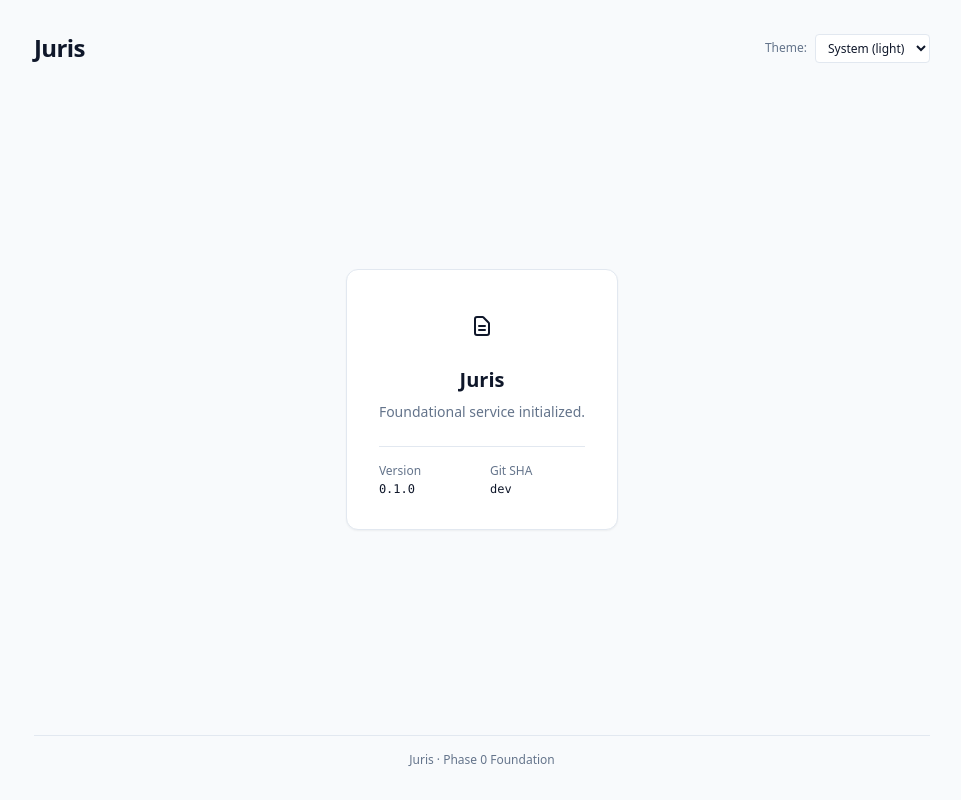
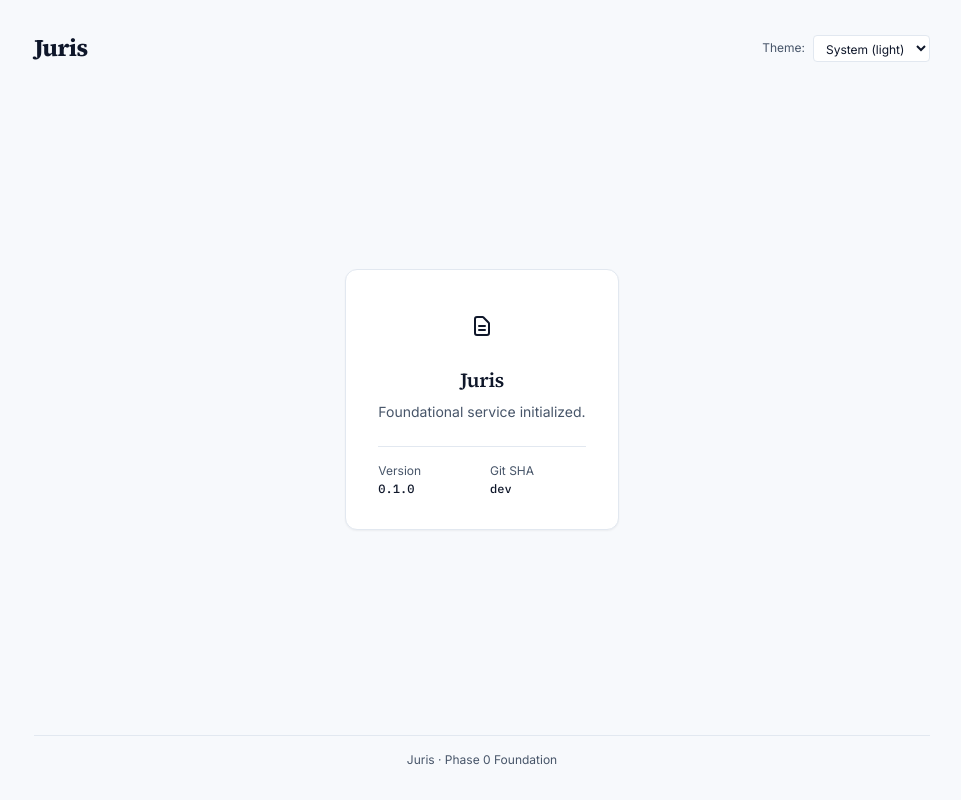
Before and after one commit to geetikavasistha-01/Juris, a React (Vite) app in the folder apps/web/: page / in a window 1280 px wide. Shown: the whole page, without its empty margins (158-1119 px from the left). Built offline with nearby package versions, Linux system fonts and the light colour scheme.

Commit message:
feat(web): configure self-hosted typography with Inter, Source Serif 4, and IBM Plex Mono

```diff
--- a/apps/web/package.json
+++ b/apps/web/package.json
@@ -10,7 +10,12 @@
     "typecheck": "tsc --noEmit"
   },
   "dependencies": {
+    "@fontsource-variable/inter": "^5.3.0",
+    "@fontsource-variable/source-serif-4": "^5.3.0",
+    "@fontsource/ibm-plex-mono": "^5.3.0",
     "@juris/shared": "workspace:*",
+    "echarts": "^6.1.0",
+    "lucide-react": "^1.52.0",
     "react": "^19.0.0",
     "react-dom": "^19.0.0"
   },
--- a/apps/web/src/index.css
+++ b/apps/web/src/index.css
@@ -1,31 +1,55 @@
+@import '@fontsource-variable/inter';
+@import '@fontsource-variable/source-serif-4';
+@import '@fontsource/ibm-plex-mono/400.css';
+@import '@fontsource/ibm-plex-mono/500.css';
+@import '@fontsource/ibm-plex-mono/600.css';
+
+@import './styles/tokens.css';
+
 @tailwind base;
 @tailwind components;
 @tailwind utilities;
 
 @layer base {
-  :root {
-    --background: #F8FAFC;
-    --surface: #FFFFFF;
-    --border: #E2E8F0;
-    --text: #0F172A;
-    --text-muted: #64748B;
-    --accent: #14B8A6;
-  }
-
-  .dark {
-    --background: #0F172A;
-    --surface: #1E293B;
-    --border: #334155;
-    --text: #F8FAFC;
-    --text-muted: #94A3B8;
-    --accent: #2DD4BF;
+  html {
+    font-family: var(--font-sans);
+    background-color: var(--bg);
+    color: var(--text);
+    -webkit-font-smoothing: antialiased;
+    -moz-osx-font-smoothing: grayscale;
+    font-size: 16px;
   }
 
   body {
-    background-color: var(--background);
+    background-color: var(--bg);
     color: var(--text);
-    font-family: system-ui, -apple-system, BlinkMacSystemFont, 'Segoe UI', Roboto, Oxygen, Ubuntu, Cantarell, sans-serif;
     margin: 0;
     padding: 0;
+    min-height: 100vh;
+  }
+
+  /* Document-like heading styles with Source Serif 4 */
+  h1, h2, h3, h4, h5, h6 {
+    font-family: var(--font-serif);
+    color: var(--text);
+    letter-spacing: -0.015em;
+  }
+
+  /* Monospace exact figures and quotes with tabular-nums */
+  code, pre, kbd, samp, .font-mono, .tabular-nums {
+    font-family: var(--font-mono);
+    font-variant-numeric: tabular-nums;
+  }
+
+  /* Selection highlight */
+  ::selection {
+    background-color: var(--accent-teal-subtle);
+    color: var(--accent-teal);
   }
 }
+
+@layer utilities {
+  .tabular-nums {
+    font-variant-numeric: tabular-nums;
+  }
+}
```
Also changed, not shown: 1 other file (tests, documents, lock files or other folders).
